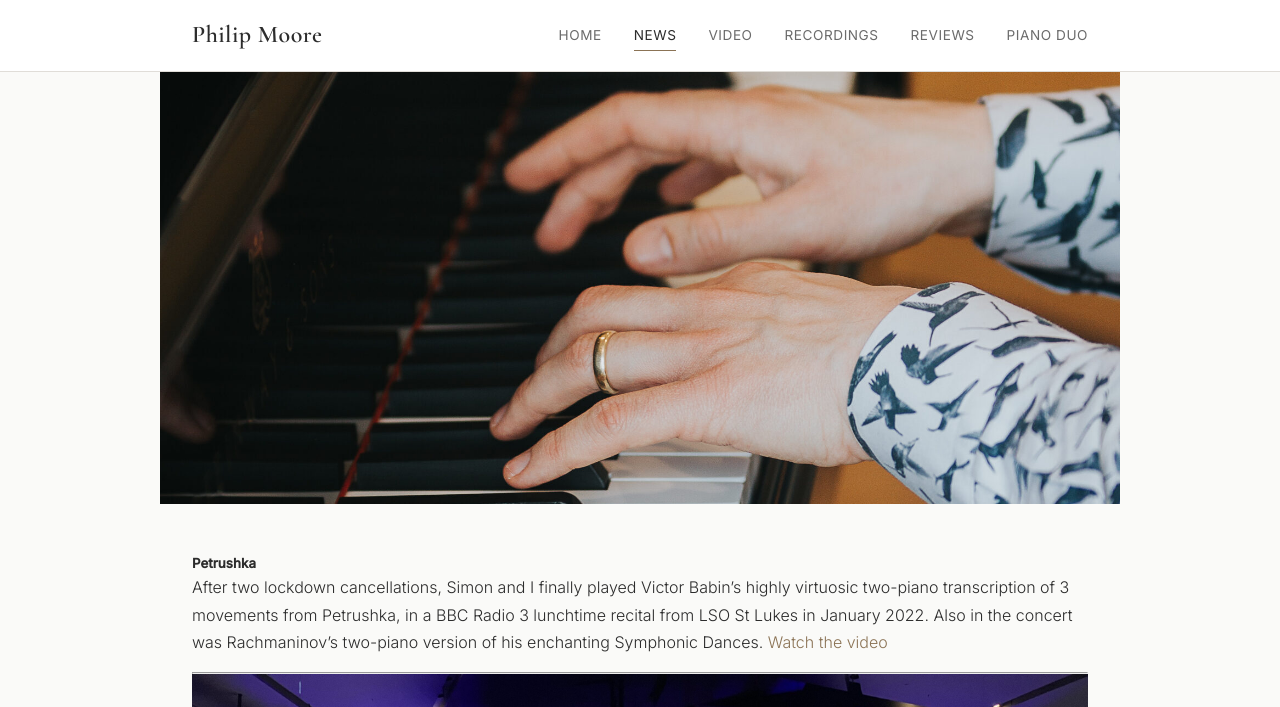
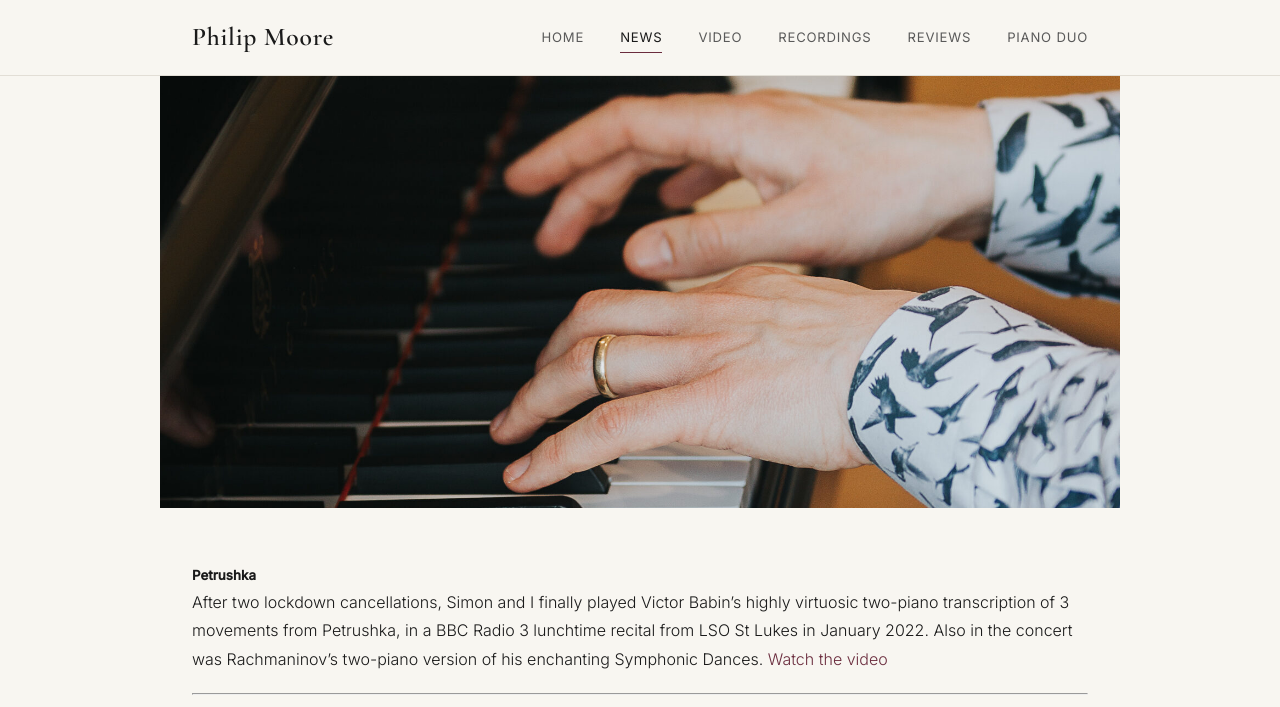
Before and after one commit to petemoore/philipmoorepianist.co.uk, a Jekyll site: the page built from news.md, in a window 1280 px wide and 1400 px high. Shown: the top 707 px of the window. Built offline with Jekyll 4.4.1, drawn with Linux system fonts in a browser that asks for light colours; grey boxes are pictures that could not be loaded.

Commit message:
Redesign: warmer palette, featured reviews, news grid, refined typography
- Warm cream/ivory palette with deep burgundy accent
- Featured standout quotes at top of Reviews page
- News entries in responsive card grid with hover effects
- Frosted glass header with animated nav underlines
- Larger, more elegant serif typography for review quotes
- Fade-in animation on news entries
- Rounded corners on video embeds
- More generous whitespace throughout

Co-Authored-By: Claude Opus 4.6 (1M context) <noreply@anthropic.com>

```diff
--- a/_layouts/news.html
+++ b/_layouts/news.html
@@ -8,6 +8,7 @@ layout: default
 
 {{ content }}
 
+<div class="news-grid">
 {% for entry in site.data.news %}
 {% if entry.type == 'spotify' %}
 <div class="news-entry">
@@ -17,11 +18,11 @@ layout: default
 </div>
 
 {% elsif entry.type == 'youtube' %}
-<div class="video-section">
+<div class="news-entry">
   <div class="video-embed">
     <iframe src="https://www.youtube.com/embed/{{ entry.youtube_id }}{% if entry.start %}?start={{ entry.start }}{% endif %}" title="{{ entry.caption | default: 'Video' }}" frameborder="0" allow="accelerometer; autoplay; clipboard-write; encrypted-media; gyroscope; picture-in-picture; web-share" allowfullscreen></iframe>
   </div>
-  {% if entry.caption %}<p class="video-caption">{{ entry.caption }}</p>{% endif %}
+  {% if entry.caption %}<div class="caption">{{ entry.caption }}</div>{% endif %}
 </div>
 
 {% elsif entry.type == 'image_pair' %}
@@ -47,3 +48,4 @@ layout: default
 </div>
 {% endif %}
 {% endfor %}
+</div>
--- a/assets/css/style.css
+++ b/assets/css/style.css
@@ -2,16 +2,19 @@
 *, *::before, *::after { box-sizing: border-box; margin: 0; padding: 0; }
 
 :root {
-  --color-bg: #fafaf8;
-  --color-text: #2c2c2c;
-  --color-text-light: #6b6b6b;
-  --color-accent: #8b7355;
-  --color-border: #e0ddd8;
+  --color-bg: #f8f6f1;
+  --color-text: #1a1a1a;
+  --color-text-light: #5a5a5a;
+  --color-accent: #6b2d3e;
+  --color-accent-gold: #8b7340;
+  --color-border: #e2ded6;
   --color-white: #ffffff;
+  --color-cream: #f3f0e8;
   --font-serif: 'Cormorant Garamond', Georgia, serif;
-  --font-sans: 'Inter', -apple-system, sans-serif;
+  --font-sans: 'Inter', 'Helvetica Neue', -apple-system, sans-serif;
   --max-width: 960px;
-  --header-height: 72px;
+  --header-height: 76px;
+  --transition-speed: 0.3s;
 }
 
 html { font-size: 16px; scroll-behavior: smooth; }
@@ -21,16 +24,47 @@ body {
   font-weight: 300;
   color: var(--color-text);
   background: var(--color-bg);
-  line-height: 1.7;
+  line-height: 1.8;
   -webkit-font-smoothing: antialiased;
+  -moz-osx-font-smoothing: grayscale;
 }
+
+/* ===== Fade-in animation on scroll ===== */
+@keyframes fadeInUp {
+  from {
+    opacity: 0;
+    transform: translateY(24px);
+  }
+  to {
+    opacity: 1;
+    transform: translateY(0);
+  }
+}
+
+.news-entry {
+  opacity: 0;
+  animation: fadeInUp 0.6s ease forwards;
+}
+
+.news-entry:nth-child(1) { animation-delay: 0.05s; }
+.news-entry:nth-child(2) { animation-delay: 0.1s; }
+.news-entry:nth-child(3) { animation-delay: 0.15s; }
+.news-entry:nth-child(4) { animation-delay: 0.2s; }
+.news-entry:nth-child(5) { animation-delay: 0.25s; }
+.news-entry:nth-child(6) { animation-delay: 0.3s; }
+.news-entry:nth-child(7) { animation-delay: 0.35s; }
+.news-entry:nth-child(8) { animation-delay: 0.4s; }
+.news-entry:nth-child(9) { animation-delay: 0.45s; }
+.news-entry:nth-child(10) { animation-delay: 0.5s; }
 
 /* ===== Header ===== */
 .site-header {
   position: sticky;
   top: 0;
   z-index: 100;
-  background: var(--color-white);
+  background: rgba(248, 246, 241, 0.95);
+  backdrop-filter: blur(12px);
+  -webkit-backdrop-filter: blur(12px);
   border-bottom: 1px solid var(--color-border);
   height: var(--header-height);
 }
@@ -47,26 +81,31 @@ body {
 
 .site-title {
   font-family: var(--font-serif);
-  font-size: 1.5rem;
+  font-size: 1.6rem;
   font-weight: 600;
   color: var(--color-text);
   text-decoration: none;
-  letter-spacing: 0.02em;
+  letter-spacing: 0.03em;
+  transition: color var(--transition-speed);
+}
+
+.site-title:hover {
+  color: var(--color-accent);
 }
 
 .site-nav {
   display: flex;
-  gap: 2rem;
+  gap: 2.25rem;
 }
 
 .site-nav a {
-  font-size: 0.85rem;
+  font-size: 0.82rem;
   font-weight: 400;
   color: var(--color-text-light);
   text-decoration: none;
-  letter-spacing: 0.04em;
+  letter-spacing: 0.06em;
   text-transform: uppercase;
-  transition: color 0.2s;
+  transition: color var(--transition-speed);
   position: relative;
 }
 
@@ -75,7 +114,7 @@ body {
   color: var(--color-text);
 }
 
-.site-nav a.active::after {
+.site-nav a::after {
   content: '';
   position: absolute;
   bottom: -4px;
@@ -83,6 +122,13 @@ body {
   right: 0;
   height: 1.5px;
   background: var(--color-accent);
+  transform: scaleX(0);
+  transition: transform var(--transition-speed) ease;
+}
+
+.site-nav a:hover::after,
+.site-nav a.active::after {
+  transform: scaleX(1);
 }
 
 /* Mobile menu toggle */
@@ -108,7 +154,7 @@ body {
 main {
   max-width: var(--max-width);
   margin: 0 auto;
-  padding: 3rem 2rem 4rem;
+  padding: 3.5rem 2rem 5rem;
   overflow-x: hidden;
 }
 
@@ -122,8 +168,8 @@ main img {
 .hero-banner {
   width: 100vw;
   margin-left: calc(-50vw + 50%);
-  margin-top: -3rem;
-  margin-bottom: 3rem;
+  margin-top: -3.5rem;
+  margin-bottom: 3.5rem;
 }
 
 .hero-banner img {
@@ -137,37 +183,60 @@ main img {
 h1, h2, h3, h4 {
   font-family: var(--font-serif);
   font-weight: 600;
-  line-height: 1.3;
+  line-height: 1.25;
 }
 
-h1 { font-size: 2.5rem; margin-bottom: 1.5rem; }
-h2 { font-size: 1.8rem; margin: 2.5rem 0 1rem; color: var(--color-text); }
-h3 { font-size: 1.4rem; margin: 2rem 0 0.75rem; }
-h4 { font-size: 1.15rem; margin: 1.5rem 0 0.5rem; color: var(--color-accent); }
+h1 {
+  font-size: 3rem;
+  margin-bottom: 1.75rem;
+  letter-spacing: -0.01em;
+}
 
-p { margin-bottom: 1rem; }
+h2 {
+  font-size: 2.1rem;
+  margin: 3rem 0 1.25rem;
+  color: var(--color-text);
+}
+
+h3 {
+  font-size: 1.5rem;
+  margin: 2.5rem 0 1rem;
+}
+
+h4 {
+  font-size: 1.2rem;
+  margin: 2rem 0 0.6rem;
+  color: var(--color-accent);
+}
+
+p {
+  margin-bottom: 1.2rem;
+}
 
 a {
   color: var(--color-accent);
   text-decoration: none;
-  transition: color 0.2s;
+  transition: color var(--transition-speed);
 }
 
-a:hover { color: var(--color-text); }
+a:hover {
+  color: var(--color-accent-gold);
+}
 
 em { font-style: italic; }
 strong { font-weight: 500; }
 
 /* ===== Biography / Home ===== */
 .bio-text {
-  font-size: 0.95rem;
+  font-size: 1rem;
   max-width: 720px;
+  line-height: 1.9;
 }
 
-.bio-text p { margin-bottom: 1.2rem; }
+.bio-text p { margin-bottom: 1.4rem; }
 
 .bio-portrait {
-  margin: 3rem 0;
+  margin: 3.5rem 0;
 }
 
 .bio-portrait img {
@@ -177,56 +246,109 @@ strong { font-weight: 500; }
 }
 
 /* ===== Reviews ===== */
-.reviews-section { margin-bottom: 3rem; }
+.featured-reviews {
+  margin-bottom: 4rem;
+  padding: 2.5rem 0;
+  border-bottom: 1px solid var(--color-border);
+}
+
+.featured-reviews .review {
+  border-left: none;
+  text-align: center;
+  padding: 2rem 1rem;
+  margin-bottom: 2rem;
+}
+
+.featured-reviews .review-quote {
+  font-size: 1.6rem;
+  line-height: 1.6;
+  max-width: 680px;
+  margin: 0 auto 0.75rem;
+}
+
+.featured-reviews .review-source {
+  font-size: 0.7rem;
+  margin-top: 0.5rem;
+}
+
+.reviews-section {
+  margin-bottom: 4rem;
+}
 
 .review {
-  margin-bottom: 1.8rem;
-  padding-left: 1.5rem;
-  border-left: 2px solid var(--color-border);
+  margin-bottom: 2.5rem;
+  padding: 1.75rem 0 1.75rem 2rem;
+  border-left: 3px solid var(--color-accent);
+  transition: border-color var(--transition-speed);
+}
+
+.review:hover {
+  border-left-color: var(--color-accent-gold);
 }
 
 .review-source {
   font-weight: 500;
-  font-size: 0.8rem;
-  letter-spacing: 0.06em;
+  font-size: 0.75rem;
+  letter-spacing: 0.1em;
   text-transform: uppercase;
   color: var(--color-accent);
-  margin-bottom: 0.3rem;
+  margin-bottom: 0.5rem;
+  font-variant: small-caps;
 }
 
 .review-quote {
   font-family: var(--font-serif);
-  font-size: 1.05rem;
+  font-size: 1.25rem;
   font-style: italic;
-  line-height: 1.6;
+  line-height: 1.7;
   color: var(--color-text);
 }
 
 /* ===== News Gallery ===== */
+.news-grid {
+  display: grid;
+  grid-template-columns: repeat(auto-fill, minmax(300px, 1fr));
+  gap: 2rem;
+  margin-top: 2rem;
+}
+
 .news-entry {
-  margin-bottom: 3rem;
+  margin-bottom: 0;
+  background: var(--color-white);
+  border-radius: 6px;
+  overflow: hidden;
+  border: 1px solid var(--color-border);
+  transition: transform var(--transition-speed) ease, box-shadow var(--transition-speed) ease;
+}
+
+.news-entry:hover {
+  transform: translateY(-3px);
+  box-shadow: 0 8px 24px rgba(0, 0, 0, 0.08);
 }
 
 .news-entry img {
   max-width: 100%;
+  width: 100%;
   height: auto;
   display: block;
-  margin-bottom: 0.75rem;
 }
 
 .news-entry .caption {
   font-size: 0.9rem;
   color: var(--color-text-light);
-  line-height: 1.5;
+  line-height: 1.6;
+  padding: 1.25rem 1.5rem;
 }
 
 .news-entry .caption strong {
   color: var(--color-text);
+  display: block;
+  margin-bottom: 0.3rem;
 }
 
 /* ===== Video ===== */
 .video-section {
-  margin-bottom: 3rem;
+  margin-bottom: 3.5rem;
 }
 
 .video-embed {
@@ -234,8 +356,9 @@ strong { font-weight: 500; }
   padding-bottom: 56.25%;
   height: 0;
   overflow: hidden;
-  margin-bottom: 0.75rem;
+  margin-bottom: 1rem;
   background: #000;
+  border-radius: 8px;
 }
 
 .video-embed iframe,
@@ -245,30 +368,36 @@ strong { font-weight: 500; }
   left: 0;
   width: 100%;
   height: 100%;
+  border-radius: 8px;
 }
 
 .video-caption {
   font-size: 0.9rem;
   color: var(--color-text-light);
-  margin-bottom: 1.5rem;
+  margin-bottom: 2rem;
 }
 
 /* ===== Recordings ===== */
 .recording-links {
   list-style: none;
-  margin: 1rem 0 2rem;
+  margin: 1.5rem 0 2.5rem;
 }
 
 .recording-links li {
-  margin-bottom: 0.75rem;
+  margin-bottom: 0.85rem;
 }
 
 .recording-links a {
   font-size: 0.95rem;
+  transition: color var(--transition-speed), padding-left var(--transition-speed);
+}
+
+.recording-links a:hover {
+  padding-left: 0.25rem;
 }
 
 .spotify-embed {
-  margin: 1.5rem 0;
+  margin: 2rem 0;
   border-radius: 12px;
   overflow: hidden;
 }
@@ -279,29 +408,29 @@ main > img {
   max-width: min(100%, 480px);
   height: auto;
   display: block;
-  margin: 2rem 0;
+  margin: 2.5rem 0;
 }
 
 .full-width-image {
   width: 100%;
   height: auto;
   display: block;
-  margin: 2rem 0;
+  margin: 2.5rem 0;
 }
 
 .inline-image {
   max-width: 100%;
   height: auto;
   display: block;
-  margin: 1.5rem 0;
+  margin: 2rem 0;
 }
 
 /* Two-column image layout */
 .image-pair {
   display: grid;
   grid-template-columns: 1fr 1fr;
-  gap: 1rem;
-  margin: 2rem 0;
+  gap: 1.25rem;
+  margin: 2.5rem 0;
 }
 
 .image-pair img {
@@ -313,10 +442,12 @@ main > img {
 /* ===== Footer ===== */
 .site-footer {
   border-top: 1px solid var(--color-border);
-  padding: 2rem;
+  padding: 3rem 2rem;
   text-align: center;
   color: var(--color-text-light);
-  font-size: 0.8rem;
+  font-size: 0.82rem;
+  letter-spacing: 0.02em;
+  background: var(--color-cream);
 }
 
 .footer-inner {
@@ -338,25 +469,31 @@ main > img {
     top: var(--header-height);
     left: 0;
     right: 0;
-    background: var(--color-white);
+    background: rgba(248, 246, 241, 0.98);
+    backdrop-filter: blur(12px);
+    -webkit-backdrop-filter: blur(12px);
     border-bottom: 1px solid var(--color-border);
     flex-direction: column;
     padding: 1.5rem 2rem;
-    gap: 1rem;
+    gap: 1.25rem;
   }
 
   .site-nav.open {
     display: flex;
   }
 
-  .site-title { font-size: 1.3rem; }
+  .site-title { font-size: 1.35rem; }
 
   main { padding: 2rem 1.25rem 3rem; }
 
-  h1 { font-size: 2rem; }
-  h2 { font-size: 1.5rem; }
+  h1 { font-size: 2.2rem; }
+  h2 { font-size: 1.6rem; }
 
   .hero-banner { margin-top: -2rem; }
+
+  .news-grid {
+    grid-template-columns: 1fr;
+  }
 
   .image-pair {
     grid-template-columns: 1fr;
@@ -365,9 +502,23 @@ main > img {
   .site-nav a {
     font-size: 0.95rem;
   }
+
+  .review-quote {
+    font-size: 1.1rem;
+  }
+
+  .review {
+    padding-left: 1.25rem;
+  }
 }
 
 @media (max-width: 480px) {
   main { padding: 1.5rem 1rem 2.5rem; }
   .site-title { font-size: 1.15rem; }
+
+  h1 { font-size: 1.8rem; }
+
+  .review-quote {
+    font-size: 1rem;
+  }
 }
```
Also changed, not shown: _layouts/reviews.html (+36 -0 lines).
